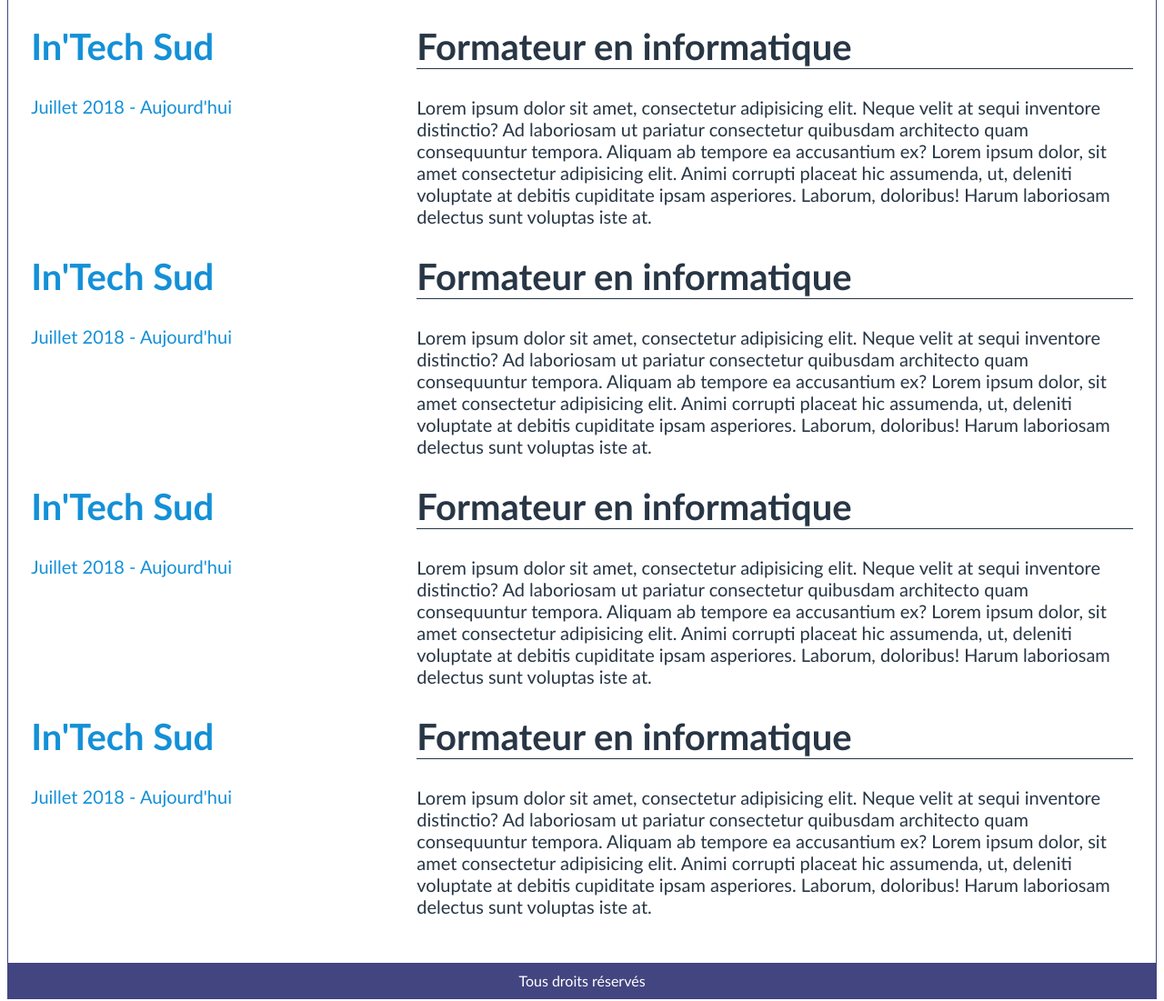
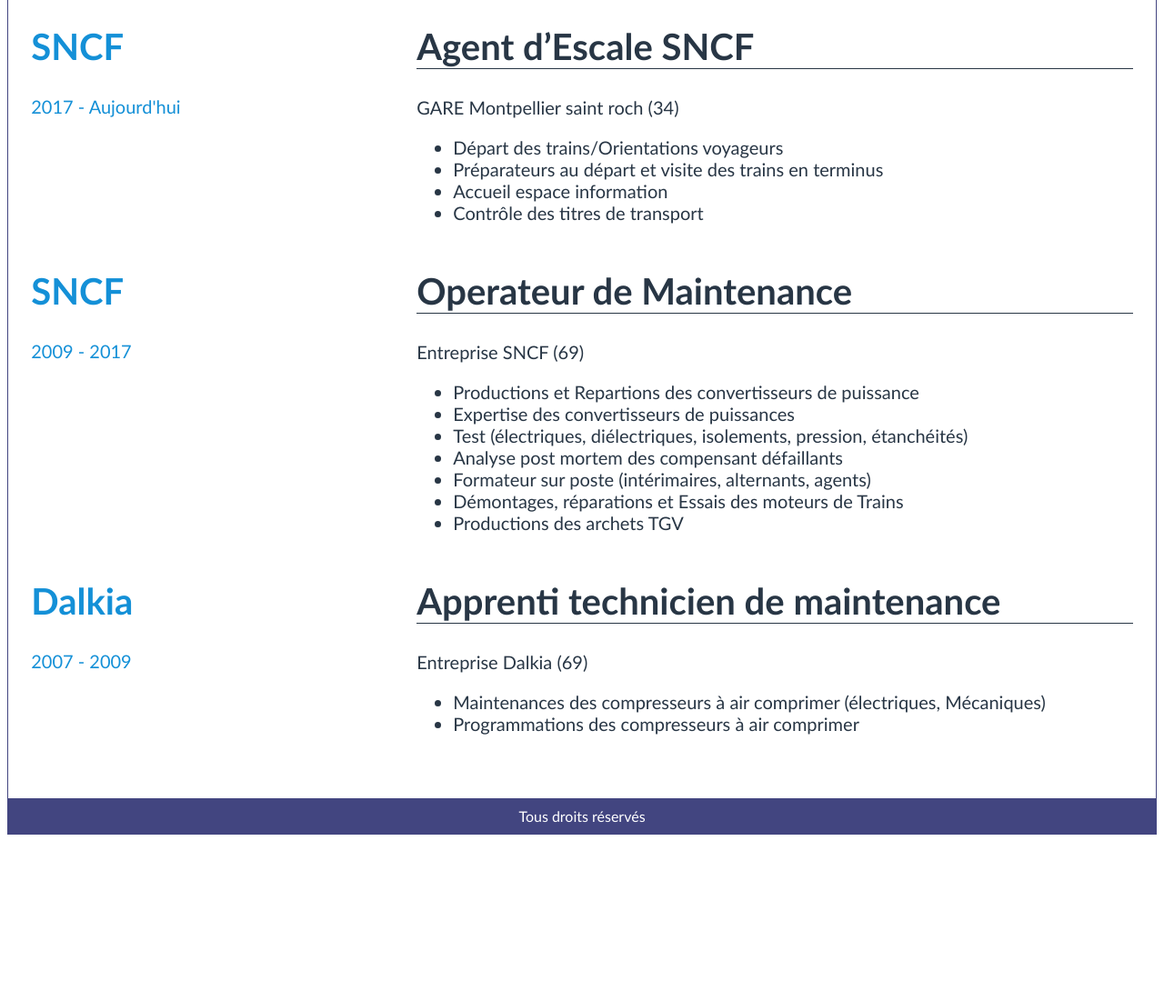
Before and after one commit to Garcia-yannick/Projet-1-CV-html-css, a plain HTML site: page experiencePro.html in a window 1280 px wide. Shown: the part 274-1375 px from the top of the page at 91% size. After the commit the page ends 1200 px from the top, so only its background shows below. Drawn offline with Linux system fonts and the light colour scheme.

Commit message:
mise à jour information perso

```diff
--- a/experiencePro.html
+++ b/experiencePro.html
@@ -42,78 +42,89 @@
    <div class="corps size20">
     <!-- Nouvelle expérience -->
         <div class="gauche col1 colorBlueLight">
-            <h2 class="size40">In'Tech Sud</h2>
-            <div>Juillet 2018 - Aujourd'hui</div>
+            <h2 class="size40">SNCF</h2>
+            <div>2017 - Aujourd'hui</div>
         </div>
         <div class="gauche col2 colorBlueDark">
-            <h2 class="borderBottomDark size40">Formateur en informatique</h2>
+            <h2 class="borderBottomDark size40">Agent d’Escale SNCF</h2>
             <div>
-                Lorem ipsum dolor sit amet, consectetur adipisicing elit. Neque velit at sequi inventore distinctio?
-                Ad laboriosam ut pariatur consectetur quibusdam architecto quam consequuntur tempora.
-                Aliquam ab tempore ea accusantium ex?
-                Lorem ipsum dolor, sit amet consectetur adipisicing elit. Animi corrupti placeat hic assumenda,
-                ut, deleniti voluptate at debitis cupiditate ipsam asperiores. Laborum, doloribus!
-                Harum laboriosam delectus sunt voluptas iste at.
+                GARE Montpellier saint roch (34) <br>
+                <ul>
+                    <li>
+                        Départ des trains/Orientations voyageurs
+                    </li>
+                    <li>
+                        Préparateurs au départ et visite des trains en terminus
+                    </li>
+                    <li>
+                        Accueil espace information
+                    </li>
+                    <li>
+                        Contrôle des titres de transport
+                    </li>
+                </ul>
             </div>
         </div>
         <div class="clear"></div>
         <!-- Nouvelle expérience -->
         <div class="gauche col1 colorBlueLight">
-            <h2 class="size40">In'Tech Sud</h2>
-            <div>Juillet 2018 - Aujourd'hui</div>
+            <h2 class="size40">SNCF</h2>
+            <div>2009 - 2017</div>
         </div>
         <div class="gauche col2 colorBlueDark">
-            <h2 class="borderBottomDark size40">Formateur en informatique</h2>
+            <h2 class="borderBottomDark size40">Operateur de Maintenance</h2>
             <div>
-                Lorem ipsum dolor sit amet, consectetur adipisicing elit. Neque velit at sequi inventore distinctio?
-                Ad laboriosam ut pariatur consectetur quibusdam architecto quam consequuntur tempora.
-                Aliquam ab tempore ea accusantium ex?
-                Lorem ipsum dolor, sit amet consectetur adipisicing elit. Animi corrupti placeat hic assumenda,
-                ut, deleniti voluptate at debitis cupiditate ipsam asperiores. Laborum, doloribus!
-                Harum laboriosam delectus sunt voluptas iste at.
+                Entreprise SNCF (69) <br>
+                <ul>
+                    <li>
+                        Productions et Repartions des convertisseurs de puissance
+                    </li>
+                    <li>
+                        Expertise des convertisseurs de puissances
+                    </li>
+                    <li>
+                        Test (électriques, diélectriques, isolements, pression, étanchéités)
+                    </li>
+                    <li>
+                        Analyse post mortem des compensant défaillants
+                    </li>
+                    <li>
+                        Formateur sur poste (intérimaires, alternants, agents)
+                    </li>
+                    <li>
+                        Démontages, réparations et Essais des moteurs de Trains
+                    </li>
+                    <li>
+                        Productions des archets TGV
+                    </li>
+                </ul>
             </div>
         </div>
         <div class="clear"></div>
         <!-- Nouvelle expérience -->
         <div class="gauche col1 colorBlueLight">
-            <h2 class="size40">In'Tech Sud</h2>
-            <div>Juillet 2018 - Aujourd'hui</div>
+            <h2 class="size40">Dalkia</h2>
+            <div>2007 - 2009</div>
         </div>
         <div class="gauche col2 colorBlueDark">
-            <h2 class="borderBottomDark size40">Formateur en informatique</h2>
+            <h2 class="borderBottomDark size40">Apprenti technicien de maintenance</h2>
             <div>
-                Lorem ipsum dolor sit amet, consectetur adipisicing elit. Neque velit at sequi inventore distinctio?
-                Ad laboriosam ut pariatur consectetur quibusdam architecto quam consequuntur tempora.
-                Aliquam ab tempore ea accusantium ex?
-                Lorem ipsum dolor, sit amet consectetur adipisicing elit. Animi corrupti placeat hic assumenda,
-                ut, deleniti voluptate at debitis cupiditate ipsam asperiores. Laborum, doloribus!
-                Harum laboriosam delectus sunt voluptas iste at.
-            </div>
-        </div>
-        <div class="clear"></div>
-        <!-- Nouvelle expérience -->
-        <div class="gauche col1 colorBlueLight">
-            <h2 class="size40">In'Tech Sud</h2>
-            <div>Juillet 2018 - Aujourd'hui</div>
-        </div>
-        <div class="gauche col2 colorBlueDark">
-            <h2 class="borderBottomDark size40">Formateur en informatique</h2>
-            <div>
-                Lorem ipsum dolor sit amet, consectetur adipisicing elit. Neque velit at sequi inventore distinctio?
-                Ad laboriosam ut pariatur consectetur quibusdam architecto quam consequuntur tempora.
-                Aliquam ab tempore ea accusantium ex?
-                Lorem ipsum dolor, sit amet consectetur adipisicing elit. Animi corrupti placeat hic assumenda,
-                ut, deleniti voluptate at debitis cupiditate ipsam asperiores. Laborum, doloribus!
-                Harum laboriosam delectus sunt voluptas iste at.
+                Entreprise Dalkia (69) <br>
+                <ul>
+                    <li>
+                        Maintenances des compresseurs à air comprimer (électriques, Mécaniques)
+                    </li>
+                    <li>
+                        Programmations des compresseurs à air comprimer
+                    </li>
+                </ul>
             </div>
         </div>
         <div class="clear"></div>
    </div>
-
     <!-- Footer du site -->
     <div class="footer text-center colorWhite bg-colorBlue3">
         Tous droits réservés
-
     </div>
 </body>
 </html>
```
Also changed, not shown: contact.html (+0 -2 lines), cv.html (+29 -14 lines).
